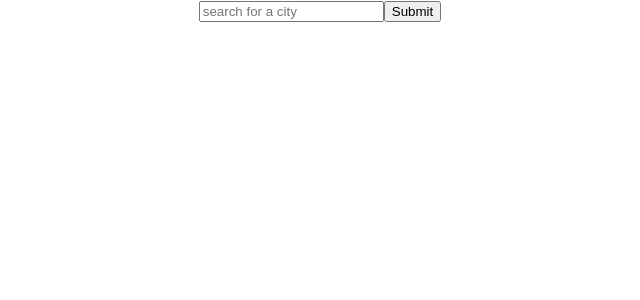
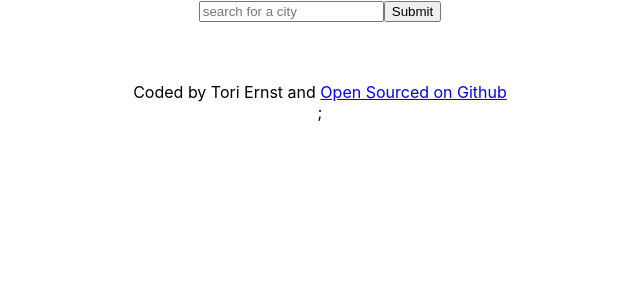
Before and after one commit to tori-noel/react-weather, a React (Create React App) app: page / in a window 1280 px wide. Shown: the top 300 px of the page, without its empty margins (320-960 px from the left). Built offline with nearby package versions, Linux system fonts and the light colour scheme.

Commit message:
added a GitHubLink component and linked github repository to page

```diff
--- /dev/null
+++ b/src/GitHubLink.js
@@ -0,0 +1,18 @@
+import React from "react";
+
+export default function GitHubLink() {
+  return (
+    <div className="GitHubLink">
+      {" "}
+      Coded by Tori Ernst and{" "}
+      <a
+        href="https://github.com/tori-noel/react-weather"
+        target="_blank"
+        rel="noreferrer"
+      >
+        {" "}
+        Open Sourced on Github
+      </a>
+    </div>
+  );
+}
--- a/src/Weather.js
+++ b/src/Weather.js
@@ -1,5 +1,6 @@
 import React, { useState } from "react";
 import axios from "axios";
+import GitHubLink from "./GitHubLink";
 
 export default function Weather() {
   let [city, setCity] = useState("");
@@ -35,6 +36,14 @@ export default function Weather() {
         onChange={searchCity}
       />
       <input type="submit" />
+      <br />
+      <br />
+      <br />
+      <br />
+      <footer>
+        {" "}
+        <GitHubLink />;
+      </footer>
     </form>
   );
   if (loaded) {
```
